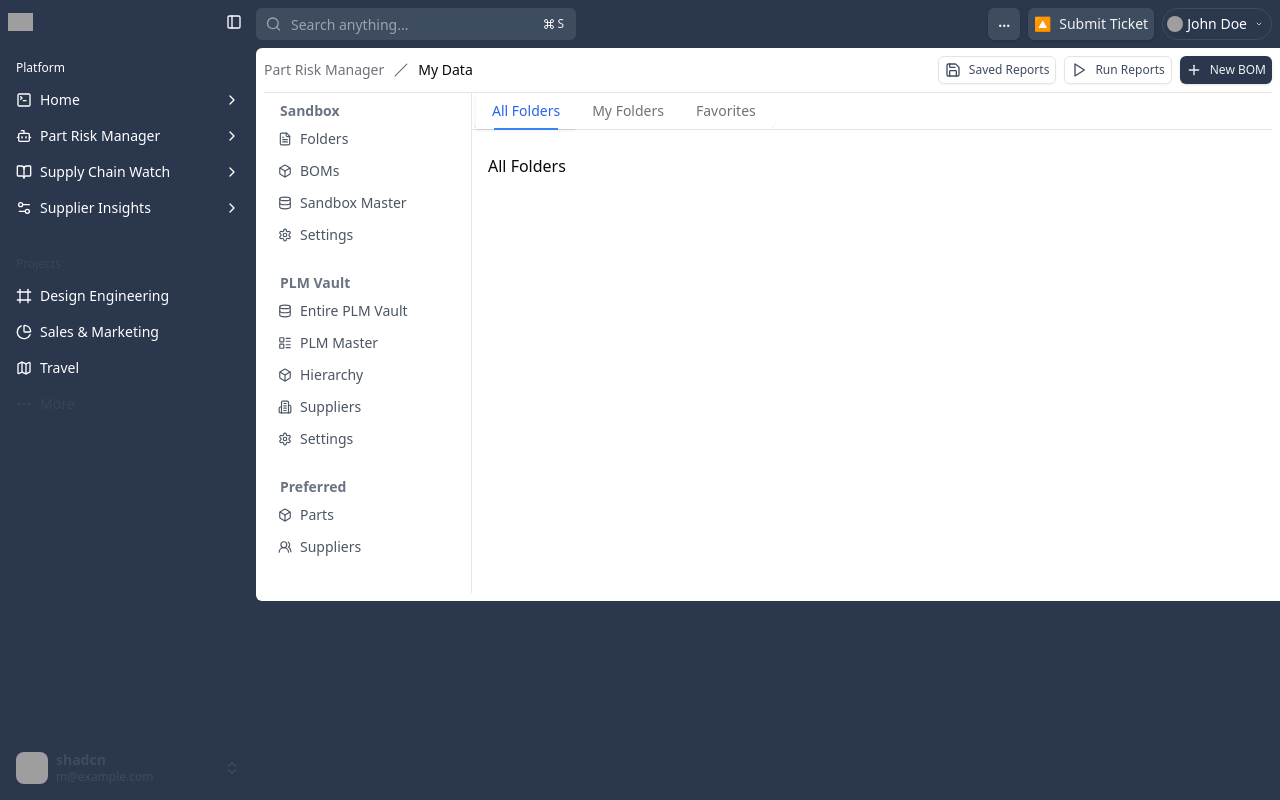
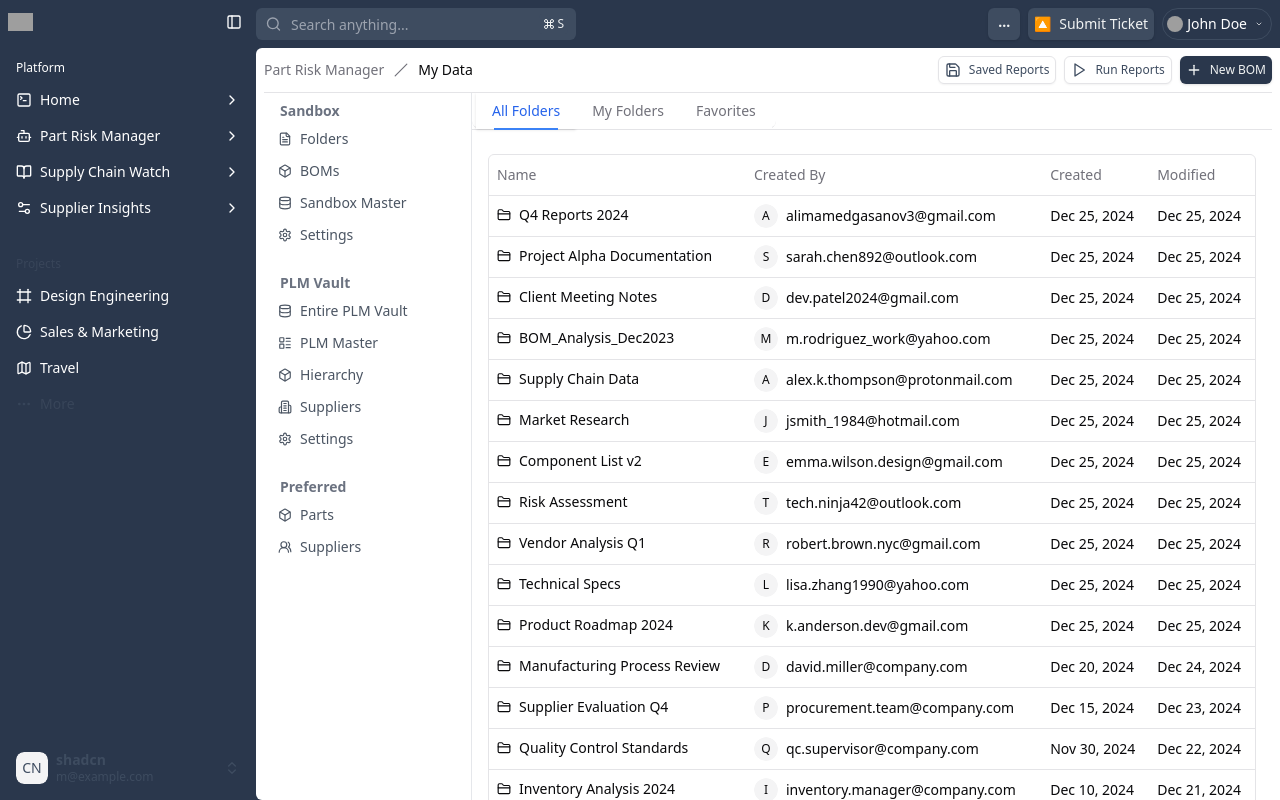
Before and after one commit to aadarsh10c/Z2Dashboard, a React (Vite) app: page /part-risk-manager/my-data in a window 1280 px wide. Built offline with nearby package versions, Linux system fonts and the light colour scheme; grey boxes are pictures that could not be loaded.

Commit message:
refactor: enhance MyDataComponent and MyDataTab layout; add MyDataTable integration for improved data display and UI consistency

```diff
--- a/src/pages/PageRisk/SubPages/MyData/MyDataComponent.jsx
+++ b/src/pages/PageRisk/SubPages/MyData/MyDataComponent.jsx
@@ -32,9 +32,11 @@ function MyDataComponent() {
   }));
 
   return (
-    <div className="h-full flex">
+    <div className="h-full w-full flex">
       <StaticSidebar menuItems={menuItems} />
-      <MyDataTab />
+      <div className="flex-1 h-full overflow-hidden">
+        <MyDataTab />
+      </div>
     </div>
   );
 }
--- a/src/pages/PageRisk/SubPages/MyData/MyDataTab.jsx
+++ b/src/pages/PageRisk/SubPages/MyData/MyDataTab.jsx
@@ -1,13 +1,16 @@
 import { Tabs, TabsContent, TabsList, TabsTrigger } from "@/components/ui/tabs";
 import { Separator } from "@/components/ui/separator";
+import { MyDataTable } from "./MyDataTable";
+import { columns } from "./MyDataTableColumns";
+import MyDataTableData from "@/lib/MyDataTable.json";
 const commonTabStyles =
   "relative text-xs py-2 px-4 text-sm font-medium transition-all rounded-none data-[state=active]:text-blue-600 bg-secondary shadow-none before:content-[''] before:absolute before:bottom-[-1px] before:left-1/2 before:-translate-x-1/2 before:w-16 before:h-0.5 before:bg-blue-500 data-[state=active]:before:block before:hidden";
 
 export default function MyDataTab() {
   return (
-    <section className="flex-1">
-      <Tabs defaultValue="allFolders" className="flex-1">
-        <header>
+    <section className="h-full flex-1 flex flex-col">
+      <Tabs defaultValue="allFolders" className="h-full flex flex-col">
+        <header className="flex-none">
           <nav>
             <TabsList className="inline-flex h-9 items-center justify-start w-auto bg-secondary border-b">
               <TabsTrigger value="allFolders" className={commonTabStyles}>
@@ -23,14 +26,14 @@ export default function MyDataTab() {
           </nav>
           <Separator />
         </header>
-        <main>
-          <TabsContent value="allFolders" className="p-4">
-            <h1>All Folders</h1>
+        <main className="flex-1 min-h-0 overflow-y-auto">
+          <TabsContent value="allFolders" className="h-full p-4">
+            <MyDataTable columns={columns} data={MyDataTableData} />
           </TabsContent>
-          <TabsContent value="myFolders" className="p-4">
+          <TabsContent value="myFolders" className="h-full p-4">
             <h1>My Folders</h1>
           </TabsContent>
-          <TabsContent value="favorites" className="p-4">
+          <TabsContent value="favorites" className="h-full p-4">
             <h1>Favorites</h1>
           </TabsContent>
         </main>
--- /dev/null
+++ b/src/pages/PageRisk/SubPages/MyData/MyDataTable.jsx
@@ -0,0 +1,82 @@
+import {
+  flexRender,
+  getCoreRowModel,
+  useReactTable,
+} from "@tanstack/react-table";
+import PropTypes from "prop-types";
+
+import {
+  Table,
+  TableBody,
+  TableCell,
+  TableHead,
+  TableHeader,
+  TableRow,
+} from "@/components/ui/table";
+
+export function MyDataTable({ columns, data }) {
+  const table = useReactTable({
+    data,
+    columns,
+    getCoreRowModel: getCoreRowModel(),
+  });
+
+  return (
+    <div className="rounded-md border">
+      <Table>
+        <TableHeader>
+          {table.getHeaderGroups().map((headerGroup) => (
+            <TableRow key={headerGroup.id}>
+              {headerGroup.headers.map((header) => {
+                return (
+                  <TableHead key={header.id}>
+                    {header.isPlaceholder
+                      ? null
+                      : flexRender(
+                          header.column.columnDef.header,
+                          header.getContext()
+                        )}
+                  </TableHead>
+                );
+              })}
+            </TableRow>
+          ))}
+        </TableHeader>
+        <TableBody>
+          {table.getRowModel().rows?.length ? (
+            table.getRowModel().rows.map((row) => (
+              <TableRow
+                key={row.id}
+                data-state={row.getIsSelected() && "selected"}
+              >
+                {row.getVisibleCells().map((cell) => (
+                  <TableCell key={cell.id}>
+                    {flexRender(cell.column.columnDef.cell, cell.getContext())}
+                  </TableCell>
+                ))}
+              </TableRow>
+            ))
+          ) : (
+            <TableRow>
+              <TableCell colSpan={columns.length} className="h-24 text-center">
+                No results.
+              </TableCell>
+            </TableRow>
+          )}
+        </TableBody>
+      </Table>
+    </div>
+  );
+}
+
+MyDataTable.propTypes = {
+  columns: PropTypes.arrayOf(
+    PropTypes.shape({
+      id: PropTypes.string,
+      accessorKey: PropTypes.string,
+      header: PropTypes.oneOfType([PropTypes.string, PropTypes.func]),
+      cell: PropTypes.oneOfType([PropTypes.string, PropTypes.func]),
+    })
+  ).isRequired,
+  data: PropTypes.arrayOf(PropTypes.object).isRequired,
+};
--- /dev/null
+++ b/src/pages/PageRisk/SubPages/MyData/MyDataTableColumns.jsx
@@ -0,0 +1,41 @@
+import { FolderClosed } from "lucide-react";
+import { Avatar, AvatarFallback } from "@/components/ui/avatar";
+export const columns = [
+  {
+    accessorKey: "name",
+    header: "Name",
+    cell: ({ row }) => {
+      const name = row.getValue("name");
+      return (
+        <div className="inline-flex items-center gap-2 text-sm">
+          <FolderClosed size={14} />
+          {name}
+        </div>
+      );
+    },
+  },
+  {
+    accessorKey: "createdBy",
+    header: "Created By",
+    cell: ({ row }) => {
+      const createdBy = row.getValue("createdBy");
+      const fb = createdBy[0].toUpperCase();
+      return (
+        <div className="inline-flex items-center gap-2 text-sm">
+          <Avatar className="h-6 w-6">
+            <AvatarFallback className="text-xs">{fb}</AvatarFallback>
+          </Avatar>
+          {createdBy}
+        </div>
+      );
+    },
+  },
+  {
+    accessorKey: "created",
+    header: "Created",
+  },
+  {
+    accessorKey: "modified",
+    header: "Modified",
+  },
+];
```
